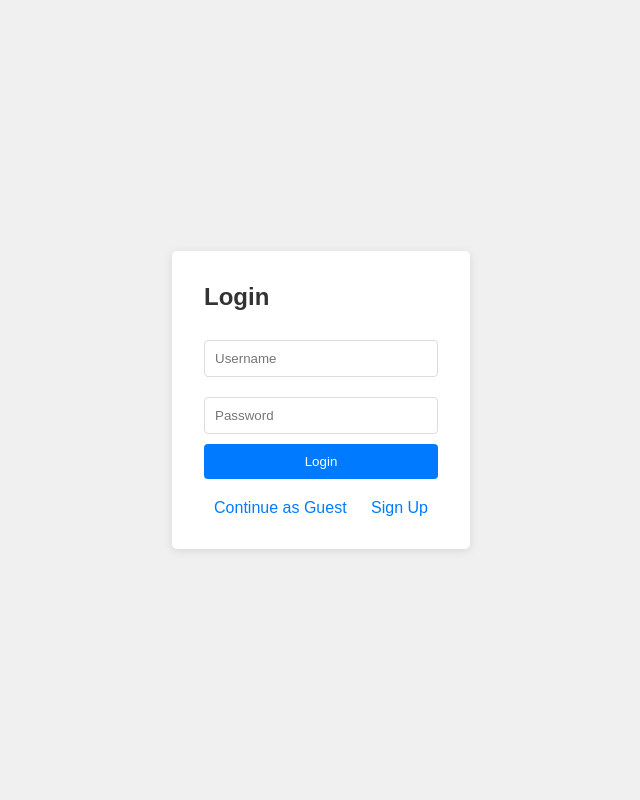
After one commit to Sir-Arceebee/Wake-Assist, a Django app: page /login/ in a window 1280 px wide. The commit adds this page. Shown: the whole page, without its empty margins (319-959 px from the left). Run offline with Django 5.2, Linux system fonts and the light colour scheme.

Commit message:
Added Login Page

```diff
--- a/CAC/CAC/settings.py
+++ b/CAC/CAC/settings.py
@@ -37,7 +37,7 @@ INSTALLED_APPS = [
     'django.contrib.sessions',
     'django.contrib.messages',
     'django.contrib.staticfiles',
-    "CruiseAlert"
+    'CruiseAlert',
 ]
 
 MIDDLEWARE = [
@@ -100,6 +100,7 @@ AUTH_PASSWORD_VALIDATORS = [
     },
 ]
 
+LOGIN_REDIRECT_URL = 'home'
 
 # Internationalization
 # https://docs.djangoproject.com/en/5.1/topics/i18n/
--- /dev/null
+++ b/CAC/CruiseAlert/templates/login.html
@@ -0,0 +1,83 @@
+<!DOCTYPE html>
+<html lang="en">
+  <head>
+    <meta charset="UTF-8" />
+    <meta name="viewport" content="width=device-width, initial-scale=1.0" />
+    <title>Login</title>
+    <style>
+      body {
+        font-family: Arial, sans-serif;
+        display: flex;
+        justify-content: center;
+        align-items: center;
+        height: 100vh;
+        margin: 0;
+        background-color: #f0f0f0;
+      }
+      .login-container {
+        background-color: white;
+        padding: 2rem;
+        border-radius: 5px;
+        box-shadow: 0 2px 10px rgba(0, 0, 0, 0.1);
+      }
+      h2 {
+        margin-top: 0;
+        color: #333;
+      }
+      form {
+        display: flex;
+        flex-direction: column;
+      }
+      input {
+        margin: 10px 0;
+        padding: 10px;
+        border: 1px solid #ddd;
+        border-radius: 4px;
+      }
+      button {
+        background-color: #007bff;
+        color: white;
+        border: none;
+        padding: 10px;
+        border-radius: 4px;
+        cursor: pointer;
+      }
+      button:hover {
+        background-color: #0056b3;
+      }
+      .additional-options {
+        margin-top: 20px;
+        text-align: center;
+      }
+      .additional-options a {
+        display: inline-block;
+        margin: 0 10px;
+        text-decoration: none;
+        color: #007bff;
+      }
+    </style>
+  </head>
+  <body>
+    <div class="login-container">
+      <h2>Login</h2>
+      <form method="post" action="{% url 'login' %}">
+        {% csrf_token %}
+        <input type="text" name="username" placeholder="Username" required />
+        <input
+          type="password"
+          name="password"
+          placeholder="Password"
+          required
+        />
+        <button type="submit">Login</button>
+      </form>
+      {% if error %}
+      <p style="color: red">{{ error }}</p>
+      {% endif %}
+      <div class="additional-options">
+        <a href="{% url 'guest_login' %}">Continue as Guest</a>
+        <a href="{% url 'signup' %}">Sign Up</a>
+      </div>
+    </div>
+  </body>
+</html>
--- a/CAC/CruiseAlert/urls.py
+++ b/CAC/CruiseAlert/urls.py
@@ -1,9 +1,16 @@
 from django.urls import path
 from . import views
+from .views import login_view
+from django.contrib.auth import views as auth_views
 
 urlpatterns = [
-    path("", views.home_page, name= 'Home'),
+    path("", views.home_page, name= 'home'),
     path("detect", views.detection_page, name='detection_page'),
-    path("myprofile", views.myprofile, name = "Profile_Page"),
-    path("detection/", views.detection, name = "Processing")
+    path("myprofile", views.myprofile, name="profile"),
+    path("detection/", views.detection, name="Processing"),
+    path('login/', views.login_view, name='login'),
+    path('logout/', auth_views.LogoutView.as_view(next_page='home'), name='logout'),
+    path('guest-login/', views.guest_login, name='guest_login'),
+    path('signup/', views.signup_view, name='signup'),
+
 ]
--- a/CAC/CruiseAlert/views.py
+++ b/CAC/CruiseAlert/views.py
@@ -1,6 +1,9 @@
 from django.shortcuts import render, HttpResponse, redirect
 import base64
 import re
+from django.contrib.auth import authenticate, login
+from django.contrib.auth.models import User
+from django.contrib.auth.forms import UserCreationForm
 from django.http import JsonResponse, HttpResponseBadRequest
 from django.views.decorators.csrf import csrf_exempt
 from .utils import detect_sleep_from_frame
@@ -16,14 +19,33 @@ def home_page(request):
 def myprofile(request):
     return HttpResponse("This is my pfp")
 
+def login_view(request):
+    if request.method == 'POST':
+        username = request.POST['username']
+        password = request.POST['password']
+        user = authenticate(request, username=username, password=password)
+        if user is not None:
+            login(request, user)
+            return redirect('home')  # Redirect to home page after successful login
+        else:
+            return render(request, 'login.html', {'error': 'Invalid credentials'})
+    return render(request, 'login.html')
 
+def guest_login(request):
+    # Maybe implement any guest-specific logic
+    # For now, we'll just redirect to the home page
+    return redirect('home')
 
-
-
-
-
-
-
+def signup_view(request):
+    if request.method == 'POST':
+        form = UserCreationForm(request.POST)
+        if form.is_valid():
+            user = form.save()
+            login(request, user)
+            return redirect('home')
+    else:
+        form = UserCreationForm()
+    return render(request, 'signup.html', {'form': form})
 
 def detection_page(request):
     return render(request, 'detection_page.html')
```
Also changed, not shown: CAC/CruiseAlert/templates/Home.html (+17 -1 lines), CAC/CruiseAlert/templates/signup.html (added, +72 -0 lines), CAC/db.sqlite3.
